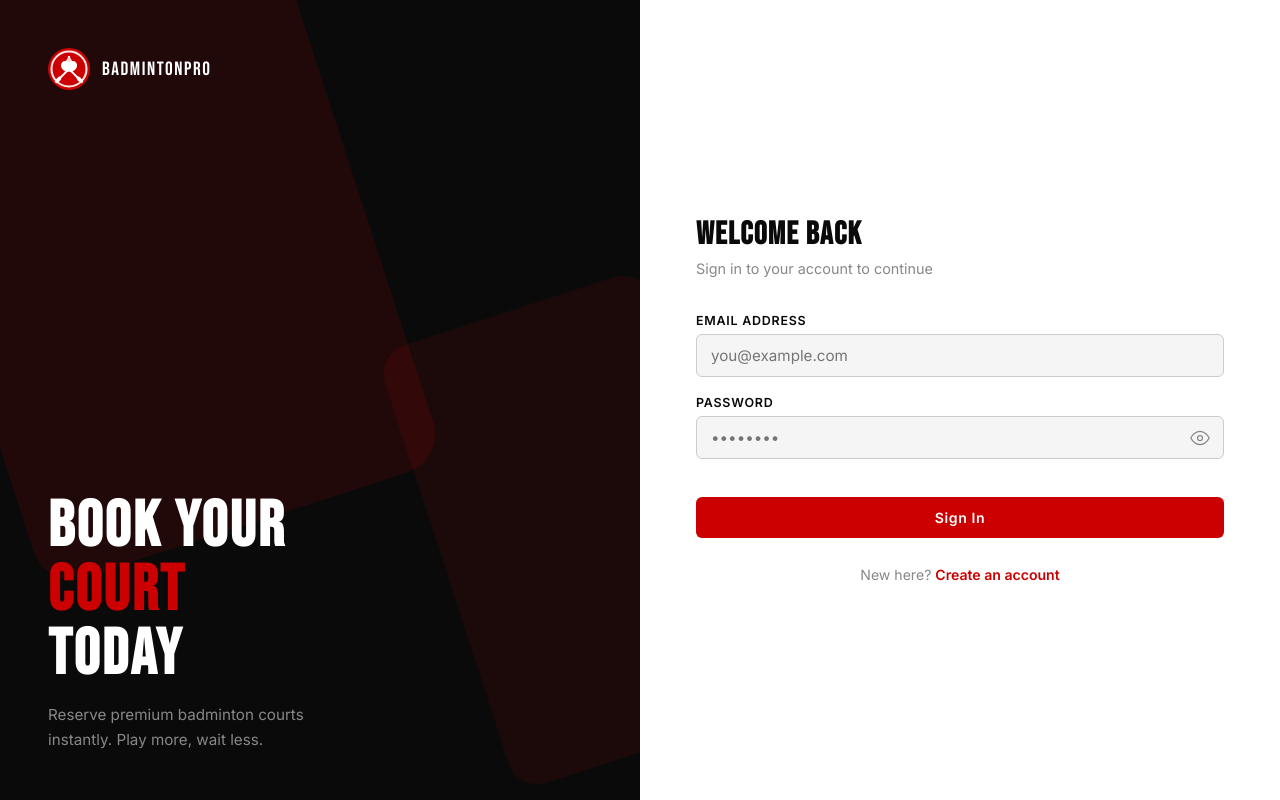
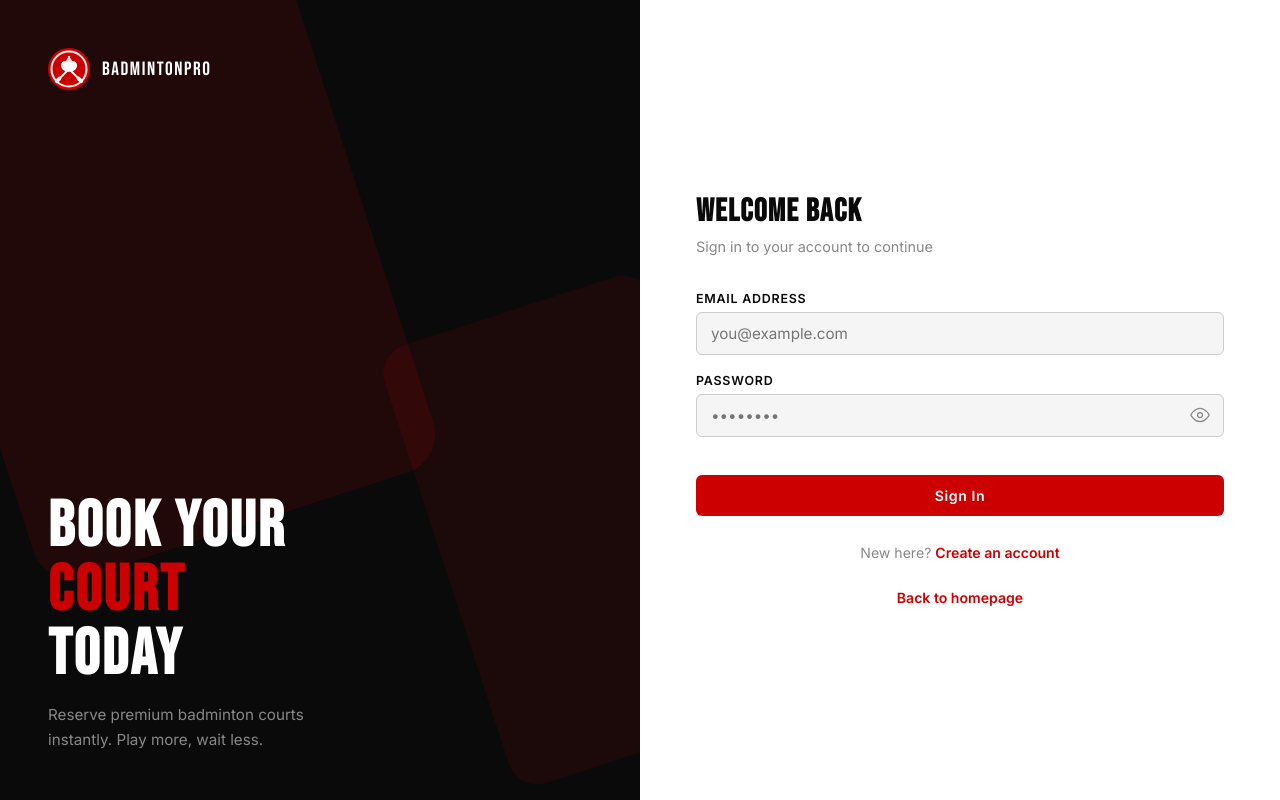
Before and after one commit to PatriciaLinda6283/badminton-court-booking-system, a website: page index.html in a window 1280 px wide. Drawn offline with Linux system fonts and the light colour scheme.

Commit message:
Add 'Back to homepage' link in footer
Added a link to return to the homepage in the footer.

```diff
--- a/index.html
+++ b/index.html
@@ -100,6 +100,7 @@
       <p id="loginMessage" class="message"></p>
       <button class="btn btn-primary" id="loginBtn" type="button">Sign In</button>
       <p class="auth-footer">New here? <a href="register.html">Create an account</a></p>
+      <p class="auth-footer"><a href="home.html">Back to homepage</a></p>
     </div>
   </div>
 
```
